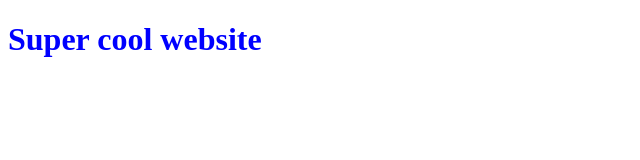
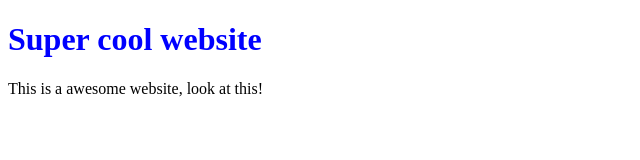
Before and after one commit to binarics/super_cool_website, a plain HTML site: page index.html in a window 1280 px wide. Shown: the whole page, without its empty margins (0-640 px from the left). Drawn offline with Linux system fonts and the light colour scheme.

Commit message:
added p tags with a paragraph

```diff
--- a/index.html
+++ b/index.html
@@ -8,5 +8,6 @@
 </head>
 <body>
     <h1>Super cool website</h1>
+    <p>This is a awesome website, look at this!</p>
 </body>
 </html>
```
